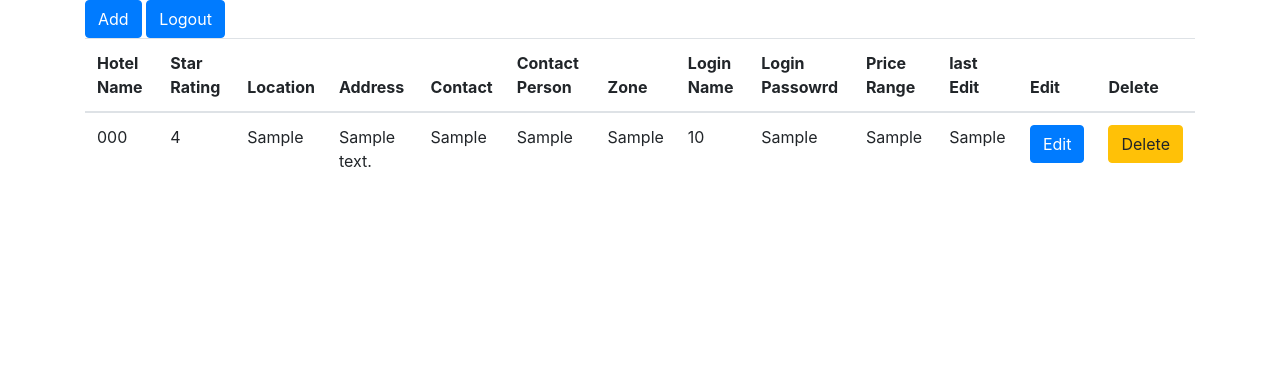
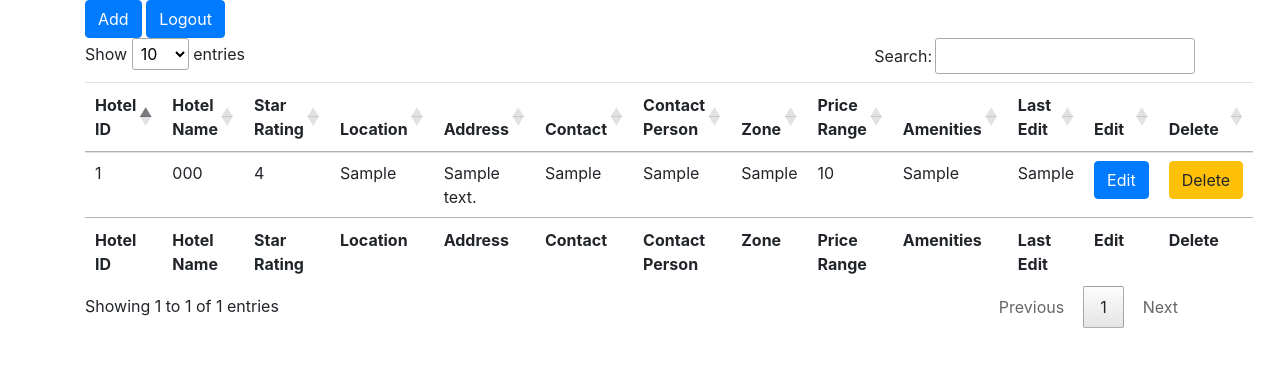
Before and after one commit to murtazasmart/hotel-tracking-system, a PHP site: page /accomdation2/dashboard in a window 1280 px wide. Shown: the top 367 px of the page. Run offline with PHP 8.4, Linux system fonts and the light colour scheme; tables that the repository leaves empty or names only in its code hold one stand-in row (values such as "Sample post"); some libraries are stand-ins or nearby versions.

Commit message:
major updates

```diff
--- a/dashboard.php
+++ b/dashboard.php
@@ -22,14 +22,18 @@ $count = mysqli_num_rows($result);
 
     <!-- Bootstrap CSS -->
     <link rel="stylesheet" href="https://stackpath.bootstrapcdn.com/bootstrap/4.3.1/css/bootstrap.min.css" integrity="sha384-ggOyR0iXCbMQv3Xipma34MD+dH/1fQ784/j6cY/iJTQUOhcWr7x9JvoRxT2MZw1T" crossorigin="anonymous">
+
+    <link rel="stylesheet" href="https://cdn.datatables.net/1.10.19/css/jquery.dataTables.min.css" crossorigin="anonymous">
+
   </head>
   <body>
       <div class="container">
     <a name="" id="" class="btn btn-primary" href="./hotel.php?type=add" role="button">Add</a>
     <a name="" id="" class="btn btn-primary" href="./logout.php" role="button">Logout</a>
-      <table class="table">
+      <table id="hotels" class="table">
           <thead>
               <tr>
+                  <th>Hotel ID</th>
                   <th>Hotel Name</th>
                   <th>Star Rating</th>
                   <th>Location</th>
@@ -37,10 +41,9 @@ $count = mysqli_num_rows($result);
                   <th>Contact</th>
                   <th>Contact Person</th>
                   <th>Zone</th>
-                  <th>Login Name</th>
-                  <th>Login Passowrd</th>
                   <th>Price Range</th>
-                  <th>last Edit</th>
+                  <th>Amenities</th>
+                  <th>Last Edit</th>
                   <th>Edit</th>
                   <th>Delete</th>
               </tr>
@@ -50,6 +53,7 @@ $count = mysqli_num_rows($result);
   while($res = mysqli_fetch_array($result)) {
       ?>
               <tr>
+                  <td scope="row"><?php echo $res['hotel_id'];  ?></td>
                   <td scope="row"><?php echo $res['hotel_name'];  ?></td>
                   <td scope="row"><?php echo $res['star_rating'];  ?></td>
                   <td scope="row"><?php echo $res['location'];  ?></td>
@@ -58,20 +62,44 @@ $count = mysqli_num_rows($result);
                   <td scope="row"><?php echo $res['contact_person'];  ?></td>
                   <td scope="row"><?php echo $res['zone'];  ?></td>
                   <td scope="row"><?php echo $res['price_range'];  ?></td>
-                  <td scope="row"><?php echo $res['contact'];  ?></td>
-                  <td scope="row"><?php echo $res['contact'];  ?></td>
-                  <td scope="row"><?php echo $res['contact'];  ?></td>
+                  <td scope="row"><?php echo $res['amenities'];  ?></td>
+                  <td scope="row"><?php echo $res['lastedit'];  ?></td>
                   <td scope="row"><a name="" id="" class="btn btn-primary" href="./hotel.php?id=<?php echo $res['hotel_id'] ?>&type=edit" role="button">Edit</a></td>
                   <td scope="row"><a name="" id="" class="btn btn-warning" href="./deleteHotel.php?id=<?php echo $res['hotel_id'] ?>" role="button">Delete</a></td>
               </tr>
   <?php } ?>
           </tbody>
+
+        <tfoot>
+            <tr>
+                <th>Hotel ID</th>
+                <th>Hotel Name</th>
+                <th>Star Rating</th>
+                <th>Location</th>
+                <th>Address</th>
+                <th>Contact</th>
+                <th>Contact Person</th>
+                <th>Zone</th>
+                <th>Price Range</th>
+                <th>Amenities</th>
+                <th>Last Edit</th>
+                <th>Edit</th>
+                <th>Delete</th>
+            </tr>
+        </tfoot>
       </table>
       </div>
     <!-- Optional JavaScript -->
     <!-- jQuery first, then Popper.js, then Bootstrap JS -->
+    <script src="https://code.jquery.com/jquery-3.3.1.js"></script>
+    <script>
+      $(document).ready(function() {
+          $('#hotels').DataTable();
+      } );
+    </script>
     <script src="https://code.jquery.com/jquery-3.3.1.slim.min.js" integrity="sha384-q8i/X+965DzO0rT7abK41JStQIAqVgRVzpbzo5smXKp4YfRvH+8abtTE1Pi6jizo" crossorigin="anonymous"></script>
     <script src="https://cdnjs.cloudflare.com/ajax/libs/popper.js/1.14.7/umd/popper.min.js" integrity="sha384-UO2eT0CpHqdSJQ6hJty5KVphtPhzWj9WO1clHTMGa3JDZwrnQq4sF86dIHNDz0W1" crossorigin="anonymous"></script>
     <script src="https://stackpath.bootstrapcdn.com/bootstrap/4.3.1/js/bootstrap.min.js" integrity="sha384-JjSmVgyd0p3pXB1rRibZUAYoIIy6OrQ6VrjIEaFf/nJGzIxFDsf4x0xIM+B07jRM" crossorigin="anonymous"></script>
+    <script src="https://cdn.datatables.net/1.10.19/js/jquery.dataTables.min.js" crossorigin="anonymous"></script>
   </body>
 </html>
```
Also changed, not shown: hotel-model.php (+10 -4 lines), hotel.php (+16 -1 lines).
